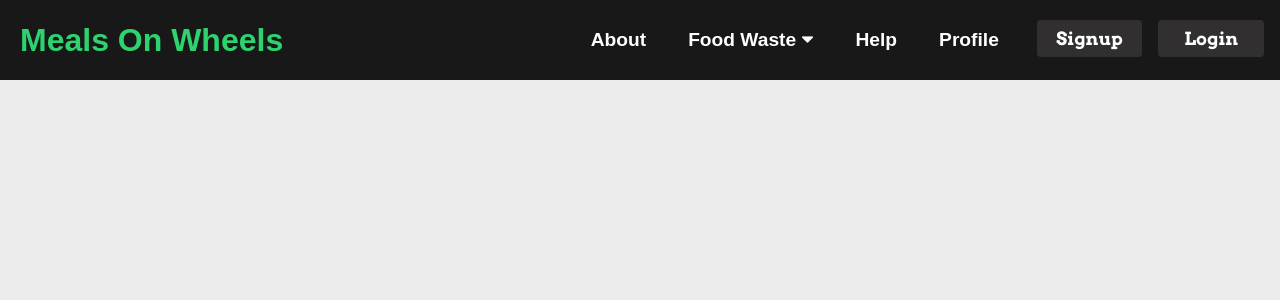
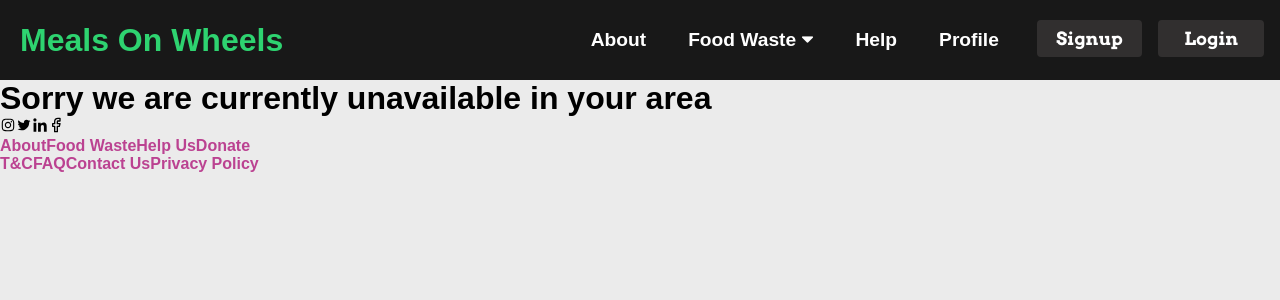
Before and after one commit to sagiruthvik/Year2_Group_Project, a React (Create React App) app in the folder Front-End/client/: page /notFound in a window 1280 px wide. Shown: the top 300 px of the page. Built offline with nearby package versions, Linux system fonts and the light colour scheme; a web font is replaced by a local one.

Commit message:
post code not found

```diff
--- a/Front-End/client/src/App.js
+++ b/Front-End/client/src/App.js
@@ -20,6 +20,7 @@
 import TermsConditions from './components/pages/TermsConditions';
 import PrivacyPolicy from './components/pages/PrivacyPolicy';
 import FAQ from './components/pages/FAQ';
+import notFound from './components/pages/Findfood/notFound';
 function App() {
 
   return (
@@ -43,7 +44,7 @@
 		<Route path = "/add_food" exact component ={UpdateFood} />*/}
 		<Route path= '/signup' exact component = {Signup} />
 		<Route path= '/login' exact component = {Login} />
-
+		<Route path= '/notFound' exact component = {notFound} />
 
       </Switch>
       </Router>
--- /dev/null
+++ b/Front-End/client/src/components/pages/Findfood/notFound.js
@@ -0,0 +1,30 @@
+
+import React from 'react'
+import Footer from "../../Footer"
+
+
+
+function notFound() {
+    return(
+<div className = "bg-fundo">
+
+
+    <div className = "bg-text">
+        <h1 >Sorry we are currently unavailable in your area</h1>
+    </div>
+
+     <div className ="footer-down">
+         <Footer/>
+     </div>
+
+
+
+</div>
+
+
+    )
+
+}
+
+
+export default notFound;
```
Also changed, not shown: Front-End/client/src/img/homeimg.jpg (deleted), 1 other file (tests, documents, lock files or other folders).
